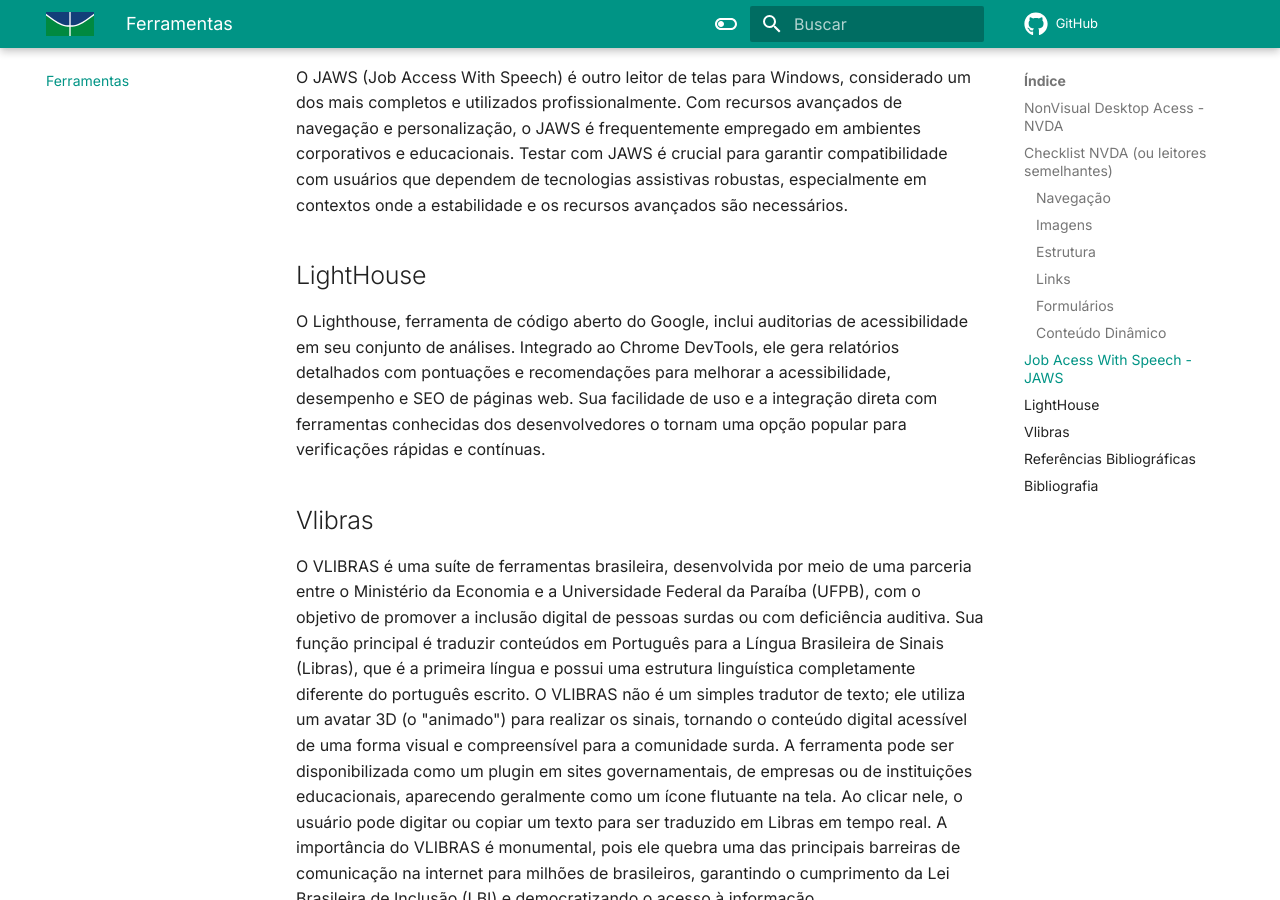
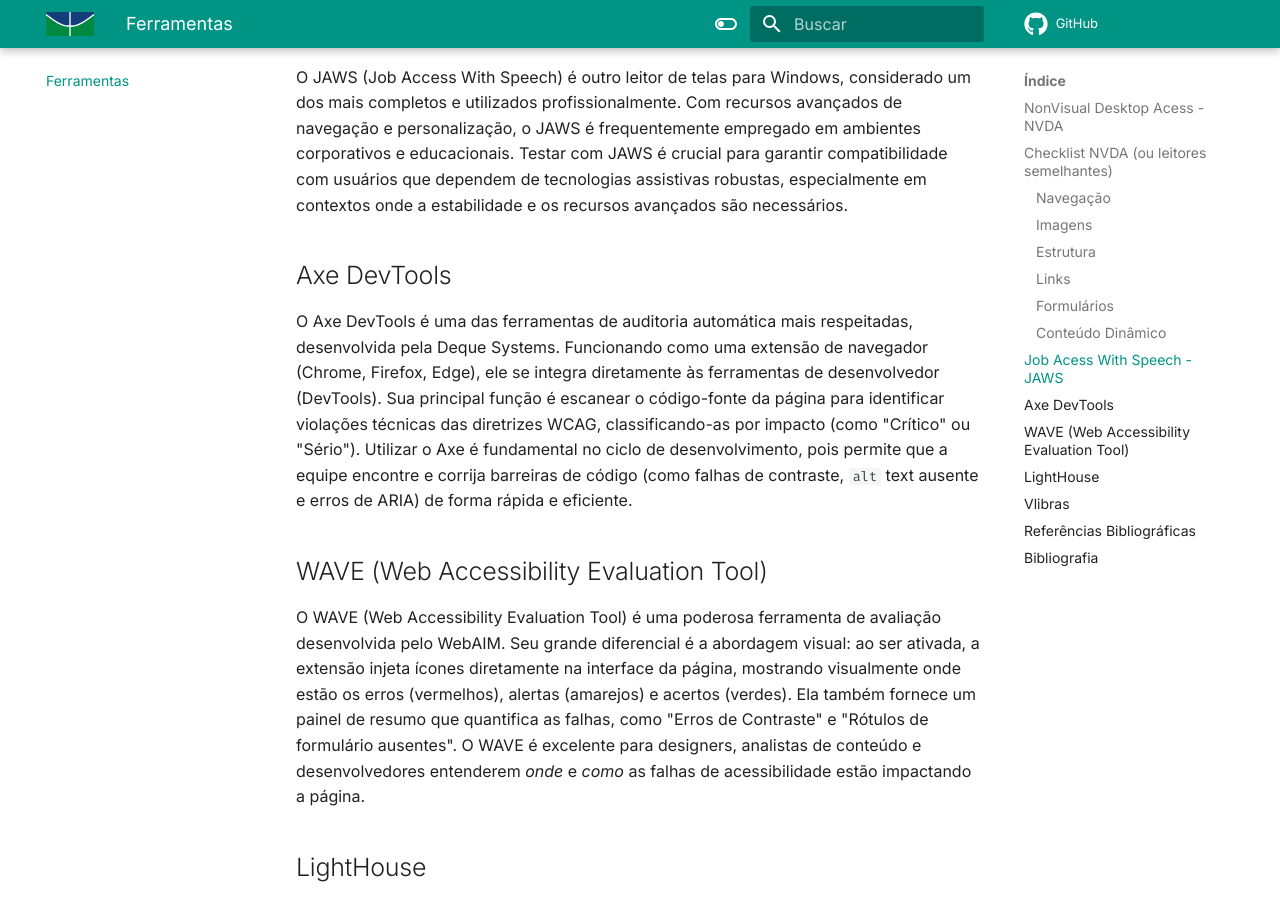
Before and after one commit to UnB-IHC/IHC_2025.2_Grupo3, an MkDocs documentation site: the page built from docs/pages/ferramentas/ferramentas.md, in a window 1280 px wide and 900 px high, scrolled down 2051 px. Built offline with MkDocs 1.6.1 and Material for MkDocs 9.7.7, drawn with Linux system fonts in a browser that asks for light colours; comment, search, counter and statistics services are not loaded.

Commit message:
Update ferramentas.md

```diff
--- a/docs/pages/ferramentas/ferramentas.md
+++ b/docs/pages/ferramentas/ferramentas.md
@@ -54,6 +54,14 @@
 ## Job Acess With Speech - JAWS
 O JAWS (Job Access With Speech) é outro leitor de telas para Windows, considerado um dos mais completos e utilizados profissionalmente. Com recursos avançados de navegação e personalização, o JAWS é frequentemente empregado em ambientes corporativos e educacionais. Testar com JAWS é crucial para garantir compatibilidade com usuários que dependem de tecnologias assistivas robustas, especialmente em contextos onde a estabilidade e os recursos avançados são necessários.
 
+## Axe DevTools
+
+O Axe DevTools é uma das ferramentas de auditoria automática mais respeitadas, desenvolvida pela Deque Systems. Funcionando como uma extensão de navegador (Chrome, Firefox, Edge), ele se integra diretamente às ferramentas de desenvolvedor (DevTools). Sua principal função é escanear o código-fonte da página para identificar violações técnicas das diretrizes WCAG, classificando-as por impacto (como "Crítico" ou "Sério"). Utilizar o Axe é fundamental no ciclo de desenvolvimento, pois permite que a equipe encontre e corrija barreiras de código (como falhas de contraste, `alt` text ausente e erros de ARIA) de forma rápida e eficiente.
+
+## WAVE (Web Accessibility Evaluation Tool)
+
+O WAVE (Web Accessibility Evaluation Tool) é uma poderosa ferramenta de avaliação desenvolvida pelo WebAIM. Seu grande diferencial é a abordagem visual: ao ser ativada, a extensão injeta ícones diretamente na interface da página, mostrando visualmente onde estão os erros (vermelhos), alertas (amarejos) e acertos (verdes). Ela também fornece um painel de resumo que quantifica as falhas, como "Erros de Contraste" e "Rótulos de formulário ausentes". O WAVE é excelente para designers, analistas de conteúdo e desenvolvedores entenderem *onde* e *como* as falhas de acessibilidade estão impactando a página.
+
 ## LightHouse
 O Lighthouse, ferramenta de código aberto do Google, inclui auditorias de acessibilidade em seu conjunto de análises. Integrado ao Chrome DevTools, ele gera relatórios detalhados com pontuações e recomendações para melhorar a acessibilidade, desempenho e SEO de páginas web. Sua facilidade de uso e a integração direta com ferramentas conhecidas dos desenvolvedores o tornam uma opção popular para verificações rápidas e contínuas.
 
```
